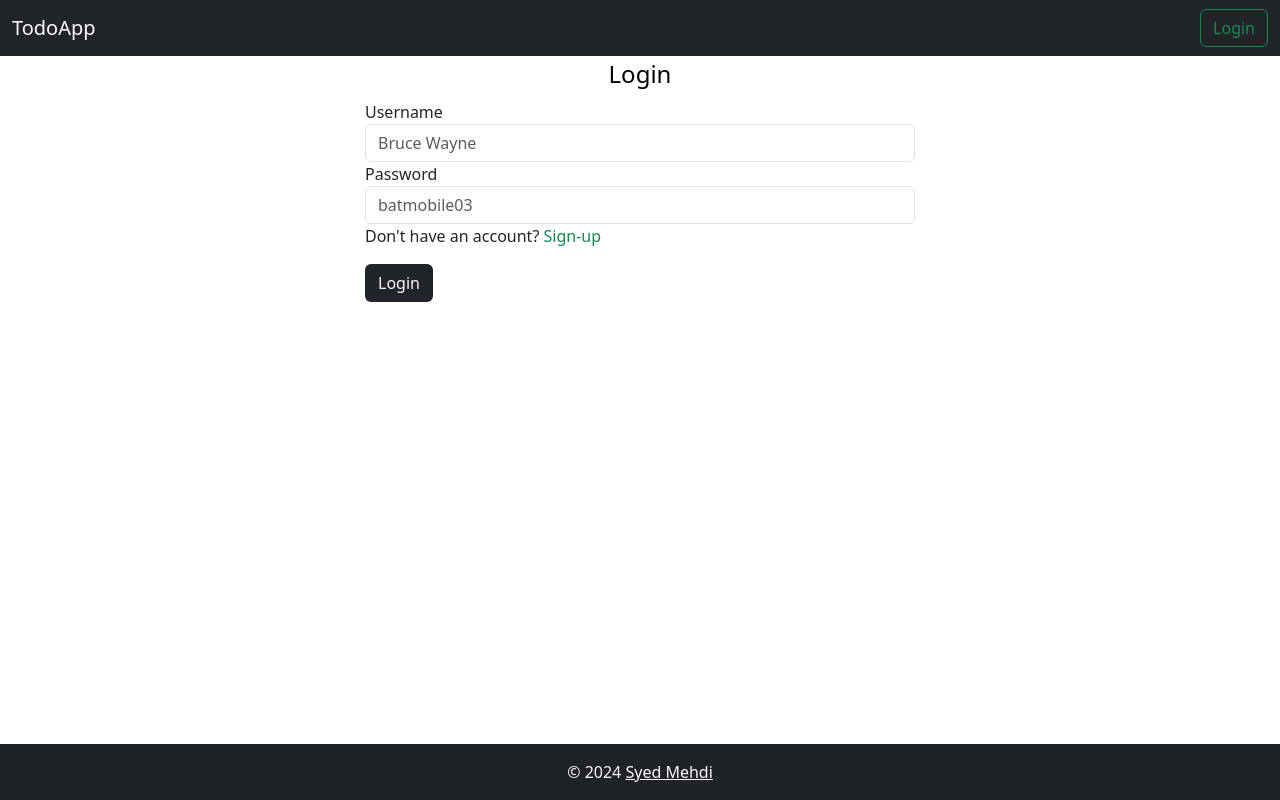
After one commit to Infamous003/todo-app, a Flask app: page /login in a window 1280 px wide. The commit adds this page. Run offline with Flask 3, Linux system fonts and the light colour scheme; some libraries are stand-ins or nearby versions.

Commit message:
Add login and logout functionality

```diff
--- a/todo/__init__.py
+++ b/todo/__init__.py
@@ -2,17 +2,17 @@ import os
 from flask import Flask
 from flask_bootstrap import Bootstrap
 from flask_sqlalchemy import SQLAlchemy
-
+from flask_login import LoginManager
 
 app = Flask(__name__)
 bootstrap = Bootstrap(app)
-
+login_manager = LoginManager(app)
 
 basedir = os.path.abspath(os.path.dirname(__file__))
 app.config["SQLALCHEMY_DATABASE_URI"] = "sqlite:///data.sqlite"
 app.config["SQLALCHEMY_TRACK_MODIFICATIONS"] = False
 app.config["SECRET_KEY"] = "pls keep this a secret T_T"
-
 db = SQLAlchemy(app)
 
+
 from todo import routes
--- a/todo/forms.py
+++ b/todo/forms.py
@@ -3,8 +3,13 @@ from wtforms import StringField, SubmitField, PasswordField, EmailField
 from wtforms.validators import DataRequired, Length, EqualTo, Email
 
 class SignupForm(FlaskForm):
-    name = StringField(label="Username", validators=[DataRequired()])
-    email = StringField(label="Email", validators=[DataRequired()])
-    password = PasswordField(label="password", validators=[DataRequired()])
+    name = StringField(label="Username", validators=[DataRequired(), Length(max=20)])
+    email = StringField(label="Email", validators=[DataRequired(), Length(max=30)])
+    password = PasswordField(label="password", validators=[DataRequired(), Length(min=6, max=16)])
     confirm_password = PasswordField(label="Confirm password", validators=[EqualTo('password'), DataRequired()])
     submit = SubmitField(label="submit")
+
+class LoginForm(FlaskForm):
+    name = StringField(label="Username", validators=[DataRequired(), Length(max=20)])
+    password = PasswordField(label="Password", validators=[DataRequired(), Length(min=6, max=16)])
+    submit = SubmitField(label="Login")
--- a/todo/routes.py
+++ b/todo/routes.py
@@ -1,22 +1,44 @@
 from todo import app
-from flask import render_template, url_for, flash, redirect
-from todo.forms import SignupForm
+from flask import render_template, url_for, flash, redirect, get_flashed_messages
+from todo.forms import SignupForm, LoginForm
 from todo.models import User
 from todo import db
+from flask_login import login_user, logout_user
 
 @app.route("/")
-@app.route("/home")
+@app.route("/home", methods=["GET", "POST"])
 def home():
     return render_template("home.html")
 
 @app.route("/signup", methods=["GET","POST"])
 def signup_page():
     form = SignupForm()
-    # print(form.errors)
     if form.validate_on_submit():
-        usr = User(name=form.name.data, email=form.email.data, password_hash=form.password.data)
+        usr = User(name=form.name.data, email=form.email.data, password=form.password.data)
         db.session.add(usr)
         db.session.commit()
+        login_user(usr)
         return redirect(url_for("home"))
+    else:
+        for error_msg in form.errors.values():
+            flash(error_msg[0], category="danger")
 
     return render_template("signup.html", form=form)
+
+@app.route("/login", methods=["GET", "POST"])
+def login_page():
+    form = LoginForm()
+    if form.validate_on_submit():
+        user = User.query.filter_by(name=form.name.data).first()
+        if user and user.verify_password(form.password.data):
+            flash(f"Logged in as {user.name}", category="success")
+            login_user(user)
+            return redirect(url_for("home"))
+        else:
+            flash(f"Username and password do not match", category="warning")
+    return render_template("login.html", form=form)
+
+@app.route("/logout")
+def logout_page():
+    logout_user()
+    return redirect(url_for("home"))
--- a/todo/templates/base.html
+++ b/todo/templates/base.html
@@ -6,17 +6,32 @@
     <title>{% block title %}{% endblock %}</title>
     <link href="https://cdn.jsdelivr.net/npm/bootstrap@5.3.3/dist/css/bootstrap.min.css" rel="stylesheet" integrity="sha384-QWTKZyjpPEjISv5WaRU9OFeRpok6YctnYmDr5pNlyT2bRjXh0JMhjY6hW+ALEwIH" crossorigin="anonymous">
   </head>
+
   <body class="d-flex flex-column min-vh-100">
 
     <nav class="navbar bg-dark">
         <div class="container-fluid">
           <a class="navbar-brand text-light" href="#">TodoApp</a>
           <form class="d-flex" role="search">
-            <button class="btn btn-outline-success" type="submit">Login</button>
+            {% if current_user.is_authenticated %}
+              <a class="btn btn-outline-success" type="submit" href="/logout">Logout</a>
+            {% else %}
+              <a class="btn btn-outline-success" type="submit" href="/login">Login</a>
+            {% endif %}
           </form>
         </div>
     </nav>
 
+    {% with messages = get_flashed_messages(with_categories=true) %}
+      {% if messages %}
+        {% for category, message in messages %}
+          <div class="alert alert-{{ category }} alert-dismissible fade show" role="alert">
+            {{ message }}
+            <button type="button" class="btn-close" data-bs-dismiss="alert" aria-label="Close"></button>
+          </div>
+        {% endfor %}
+      {% endif %}
+    {% endwith %}
     {% block content %}{% endblock %}
 
     <footer class="bg-dark text-center text-lg-start text-light mt-auto">
@@ -27,6 +42,7 @@
         </div>
         <!-- Copyright -->
       </footer>
+
     <script src="https://cdn.jsdelivr.net/npm/bootstrap@5.3.3/dist/js/bootstrap.bundle.min.js" integrity="sha384-YvpcrYf0tY3lHB60NNkmXc5s9fDVZLESaAA55NDzOxhy9GkcIdslK1eN7N6jIeHz" crossorigin="anonymous"></script>
   </body>
 </html>
--- /dev/null
+++ b/todo/templates/login.html
@@ -0,0 +1,20 @@
+{% extends "base.html" %}
+
+{% block title %}Login Page{% endblock %}
+
+{% block content %}
+<div class="container-sm">
+    <form method="POST" style="max-width: 550px;margin: 0 auto 0 auto;">
+        {{ form.hidden_tag() }}
+        <legend class="text-body-emphasis" style="text-align: center;">Login</legend>
+        {{ form.name.label() }}
+        {{ form.name(class="form-control", placeholder="Bruce Wayne") }}
+
+        {{ form.password.label() }}
+        {{ form.password(class="form-control", placeholder="batmobile03") }}
+        <p>Don't have an account? <a href="{{ url_for('signup_page') }}" class="link-success link-offset-2 link-underline-opacity-0 link-underline-opacity-100-hover">Sign-up</a></p>
+
+        {{ form.submit(class="btn bg-dark text-light", placeholder="Sign-up") }}
+    </form>
+</div>
+{% endblock %}
--- a/todo/templates/signup.html
+++ b/todo/templates/signup.html
@@ -18,7 +18,8 @@
 
     {{ form.confirm_password.label() }}
     {{ form.confirm_password(class="form-control", placeholder="batmobile03") }}
-    <br>
+    <p>Already have an account? <a href="{{ url_for('login_page') }}" class="link-success link-offset-2 link-underline-opacity-0 link-underline-opacity-100-hover">Login</a></p>
+
     {{ form.submit(class="btn bg-dark text-light", placeholder="Sign-up") }}
 </form>
 </div>
--- a/todo/templates/user.html
+++ b/todo/templates/user.html
@@ -1,3 +1,9 @@
 {% extends "home.html" %}
 
 {% block title %}Welcome back {{ user }}{% endblock %}
+
+{% block content %}
+    <div class="container">
+        <h1>Welcome back, {{ user }}</h1>
+    </div>
+{% endblock %}
```
Also changed, not shown: todo/models.py (+21 -7 lines), todo/templates/home.html (+8 -3 lines), instance/data.sqlite.
